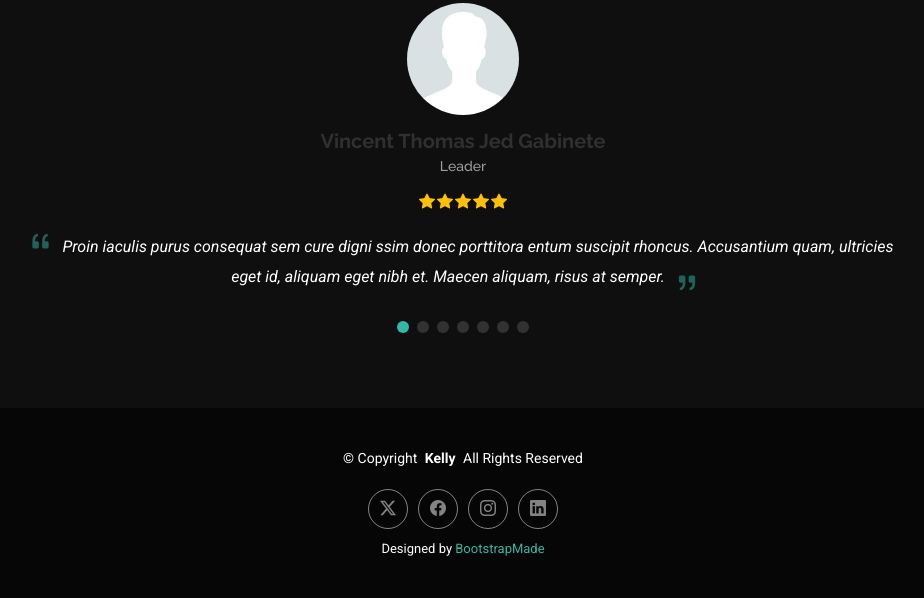
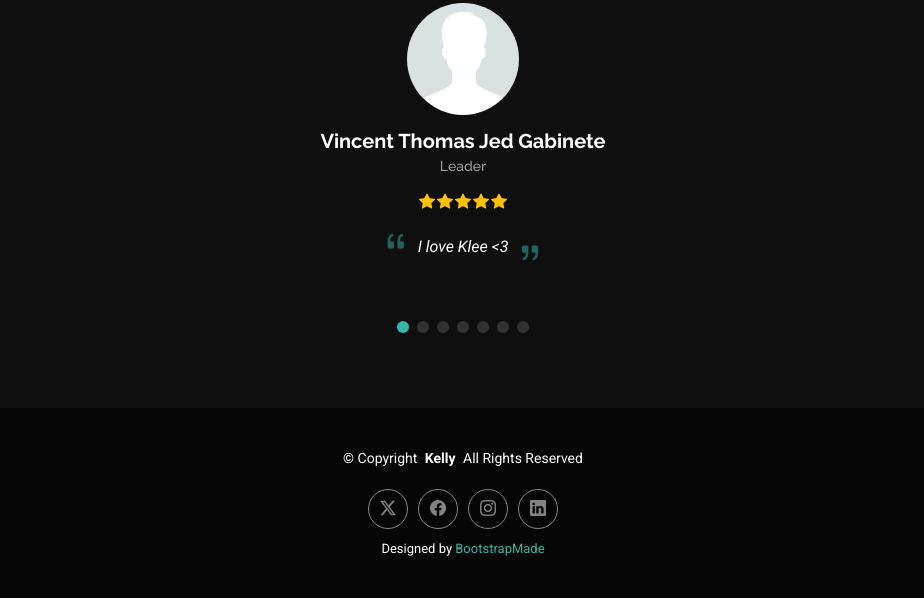
Before and after one commit to Krus0917/Website_WebSystems, a CodeIgniter 4 app: the page made by app/Views/welcome_message.php in a window 1280 px wide. Shown: the part 2299-2897 px from the top of the page, without its empty margins (177-1101 px from the left). Run offline with PHP 8.4 and a stand-in for CodeIgniter, Linux system fonts and the light colour scheme; the template is opened without the code that fills it, so the values that code supplies are empty; some libraries are stand-ins or nearby versions.

Commit message:
refactor: changed color of --heading-color in order to fit the theme of the website

```diff
--- a/app/Views/welcome_message.php
+++ b/app/Views/welcome_message.php
@@ -283,7 +283,7 @@
                 </div>
                 <p>
                   <i class="bi bi-quote quote-icon-left"></i>
-                  <span>Proin iaculis purus consequat sem cure digni ssim donec porttitora entum suscipit rhoncus. Accusantium quam, ultricies eget id, aliquam eget nibh et. Maecen aliquam, risus at semper.</span>
+                  <span>I love Klee <3</span>
                   <i class="bi bi-quote quote-icon-right"></i>
                 </p>
               </div>
--- a/public/css/main.css
+++ b/public/css/main.css
@@ -21,7 +21,7 @@
 :root {
   --background-color: #0f0f0f; /* Background color for the entire website, including individual sections */
   --default-color: #ffffff; /* Default color used for the majority of the text content across the entire website */
-  --heading-color: #303030; /* Color for headings, subheadings and title throughout the website */
+  --heading-color: #ffffff; /* Color for headings, subheadings and title throughout the website */
   --accent-color: #34b7a7; /* Accent color that represents your brand on the website. It's used for buttons, links, and other elements that need to stand out */
   --surface-color: #303030; /* The surface color is used as a background of boxed elements within sections, such as cards, icon boxes, or other elements that require a visual separation from the global background. */
   --contrast-color: #303030; /* Contrast color for text, ensuring readability against backgrounds of accent, heading, or default colors. */
```
